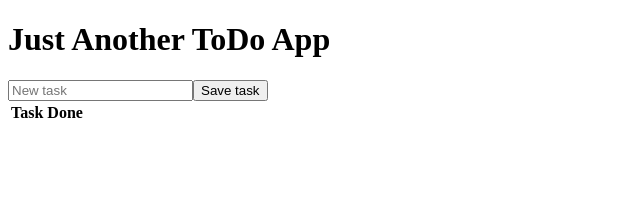
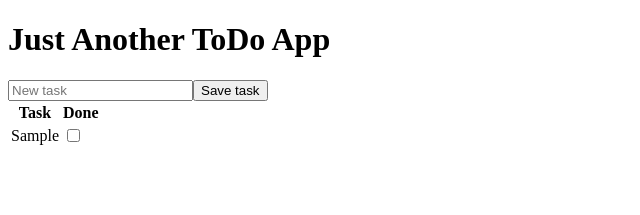
Before and after one commit to HiroLestrade/react-projects, a React (Vite) app in the folder just-another-todo-app/: page / in a window 1280 px wide. Both pictures are taken after typing "Sample" into the empty fields and a click on the button "Save task". Shown: the top 215 px of the page, without its empty margins (0-640 px from the left). Built offline with nearby package versions, Linux system fonts and the light colour scheme.

Commit message:
core: data from local storage

```diff
--- a/just-another-todo-app/src/App.jsx
+++ b/just-another-todo-app/src/App.jsx
@@ -2,16 +2,20 @@ import { useEffect, useState } from "react";
 import TaskCreator from "./components/TaskCreator";
 import "./App.css";
 import TaskTable from "./components/TaskTable";
+import useLocalStorage from "./hooks/useLocaleStorage";
 
 function App() {
-    const [tasks, setTasks] = useState([]);
+    /* const [tasks, setTasks] = useState([
+      {id: 0, name: "task1", done: false},
+      {id: 1, name: "task2", done: false},
+      {id: 2, name: "task3", done: false}
+    ]); */
 
-    useEffect(() => {
-      console.log(tasks);
-    }, [tasks]);
+    const [tasks, setTasks] = useLocalStorage("JATA-tasks", []);
 
     const addTask = (taskName) => {
       const newTask = {
+        id: tasks.length,
         name: taskName,
         done: false
       };
@@ -22,7 +26,7 @@ function App() {
         <>
           <h1>Just Another ToDo App</h1>
           <TaskCreator addTask = {addTask}/>
-          <TaskTable />
+          <TaskTable tasks={tasks}/>
         </>
     );
 }
--- a/just-another-todo-app/src/components/TaskCreator.jsx
+++ b/just-another-todo-app/src/components/TaskCreator.jsx
@@ -1,12 +1,12 @@
 import React from "react";
 import { useState } from "react";
 
-export default function TaskCreator(props) {
+export default function TaskCreator({addTask}) {
     const [newTask, setNewTask] = useState("");
 
     const handleSubmit = (event) => {
         event.preventDefault();
-        props.addTask(newTask);
+        addTask(newTask);
         setNewTask("");
     };
 
--- a/just-another-todo-app/src/components/TaskTable.jsx
+++ b/just-another-todo-app/src/components/TaskTable.jsx
@@ -1,6 +1,6 @@
 import React from "react";
 
-export default function TaskTable() {
+export default function TaskTable({ tasks }) {
     return (
         <table>
             <thead>
@@ -9,6 +9,19 @@ export default function TaskTable() {
                     <th>Done</th>
                 </tr>
             </thead>
+            <tbody>
+                {tasks.map((task) => (
+                    <tr key={task.id}>
+                        <td>{task.name}</td>
+                        <td>
+                            <input
+                                type="checkbox"
+                                value={task.done ? true : false}
+                            />
+                        </td>
+                    </tr>
+                ))}
+            </tbody>
         </table>
     );
 }
--- /dev/null
+++ b/just-another-todo-app/src/hooks/useLocaleStorage.js
@@ -0,0 +1,26 @@
+import {useState} from "react";
+
+const useLocalStorage = (key, defaultValue) => {
+
+	const [localStorageValue, setLocalStorageValue] = useState(() => {
+        const value = localStorage.getItem(key);
+
+        if (value) {
+            return JSON.parse(value);
+        }
+
+        else{
+            localStorage.setItem(key, JSON.stringify(defaultValue));
+            return defaultValue;
+        }
+    });
+
+	const setLocalStorageStateValue = (newValue) => {
+		localStorage.setItem(key, JSON.stringify(newValue));
+		setLocalStorageValue(newValue);
+	}
+
+	return [localStorageValue, setLocalStorageStateValue];
+};
+
+export default useLocalStorage;
```
